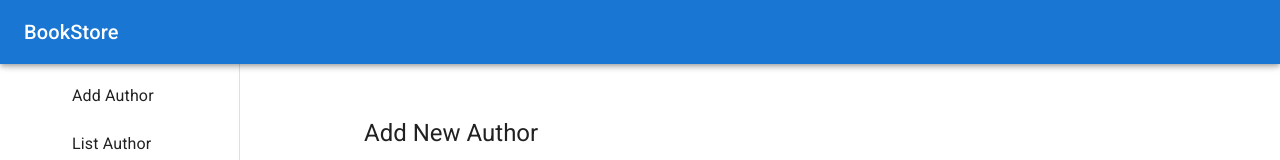
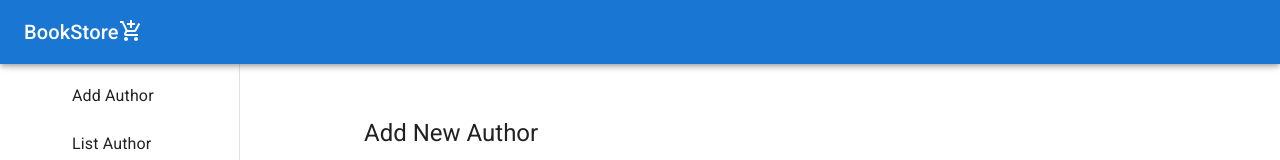
Before and after one commit to mayurbokad14/bookstore-ui, a React (Create React App) app: page / in a window 1280 px wide. Shown: the top 160 px of the page. Built offline with nearby package versions, Linux system fonts and the light colour scheme.

Commit message:
add shoping cart icon  on navigation bar

```diff
--- a/src/Components/SearchAppBar/ClippedDrawer.js
+++ b/src/Components/SearchAppBar/ClippedDrawer.js
@@ -11,6 +11,8 @@ import ListItem from '@mui/material/ListItem';
 import ListItemButton from '@mui/material/ListItemButton';
 import ListItemIcon from '@mui/material/ListItemIcon';
 import ListItemText from '@mui/material/ListItemText';
+import { Grid, Icon } from '@mui/material';
+import AddShoppingCartIcon from '@mui/icons-material/AddShoppingCart';
 
 const drawerWidth = 240;
 
@@ -22,6 +24,13 @@ export default function ClippedDrawer({ selectedView }) {
         <Toolbar>
           <Typography variant="h6" noWrap component="div">
             BookStore
+          </Typography>
+          <Typography>
+            <Grid item md={1} position >
+              <Icon >
+              <AddShoppingCartIcon/>
+            </Icon>
+            </Grid>
           </Typography>
         </Toolbar>
       </AppBar>
```
